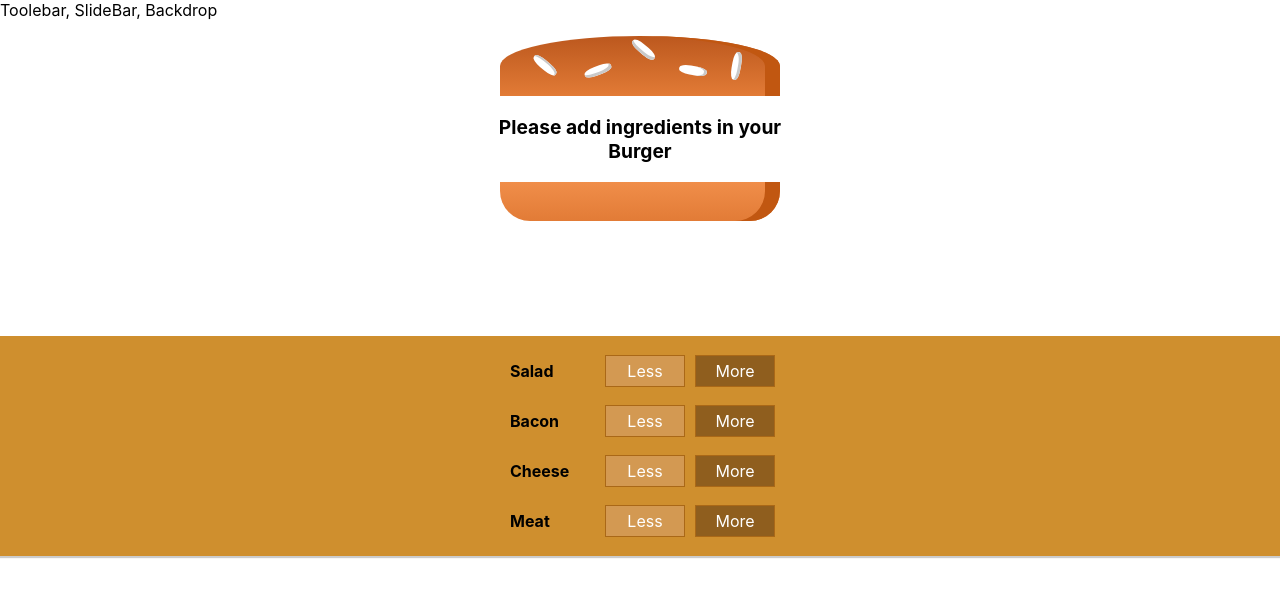
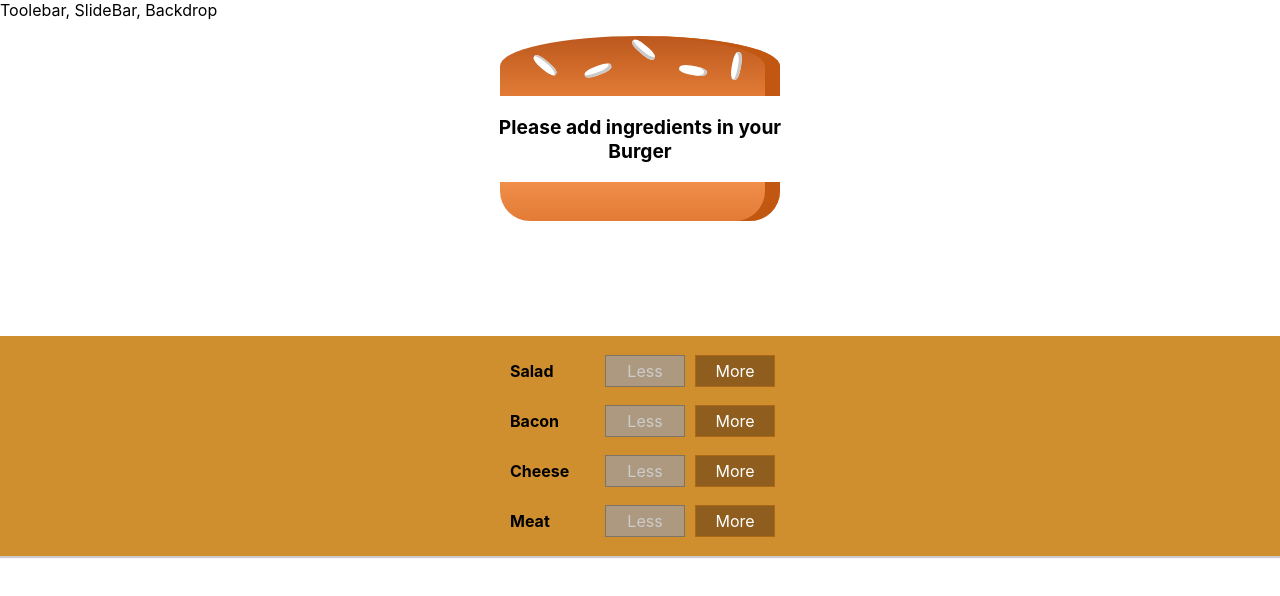
Before and after one commit to KGhising/BurgerBuilder, a React (Create React App) app: page / in a window 1280 px wide. Shown: the top 596 px of the page. Built offline with nearby package versions, Linux system fonts and the light colour scheme.

Commit message:
Implement add and remove ingredient from burger and disable buttton is no ingredient left

```diff
--- a/src/component/Burger/BuildControls/BuildControl/BuildControl.js
+++ b/src/component/Burger/BuildControls/BuildControl/BuildControl.js
@@ -5,8 +5,8 @@
 const buildControl = (props) => (
     <div className={classes.BuildControl}>
         <div className={classes.Label}>{props.label}</div>
-        <button className={classes.Less}>Less</button>
-        <button className={classes.More}>More</button>
+        <button className={classes.Less} onClick={props.removed} disabled={props.disabled}>Less</button>
+        <button className={classes.More} onClick={props.added}>More</button>
     </div>
 );
 
--- a/src/component/Burger/BuildControls/BuildControls.js
+++ b/src/component/Burger/BuildControls/BuildControls.js
@@ -13,7 +13,10 @@
 const buildControls = (props) => (
     <div className={classes.BuildControls}>
         {controls.map(ctrl => (
-            <BuildControl key={ctrl.label} label={ctrl.label} />
+            <BuildControl key={ctrl.label} label={ctrl.label} type={ctrl.type}
+            added={() => props.ingredientAdded(ctrl.type)}
+            removed={() => props.ingredientRemoved(ctrl.type)}
+            disabled={props.disabled[ctrl.type]} />
         ))}
     </div>
 );
--- a/src/container/BurgerBuilder/BurgerBuilder.js
+++ b/src/container/BurgerBuilder/BurgerBuilder.js
@@ -4,6 +4,12 @@
 import Burger from '../../component/Burger/Burger';
 import BuildControls from '../../component/Burger/BuildControls/BuildControls';
 
+const INGREDIENT_PRICES = {
+    salad: 1,
+    cheese: 1.5,
+    meat: 2,
+    bacon: 0.5
+}
 class BurgerBuidler extends Component{
     // you can also add constructor
     state = {
@@ -12,13 +18,56 @@
             bacon: 0,
             cheese: 0,
             meat: 0
+        },
+        totalPrice:  4,
+    }
+
+    // add ingredient
+    addIngredientHandler = (type) => {
+        const oldCount = this.state.ingredients[type];
+        const updatedCount = oldCount + 1;
+        const updatedIngredients = {
+            ...this.state.ingredients
+        };
+        updatedIngredients[type] = updatedCount;
+        const priceAddition = INGREDIENT_PRICES[type];
+        const oldPrice = this.state.totalPrice;
+        const newPrice = oldPrice + priceAddition;
+
+        this.setState({totalPrice: newPrice, ingredients: updatedIngredients, });
+    }
+
+    // remove ingredient
+    removeIngredientHandler = (type) => {
+        const oldCount = this.state.ingredients[type];
+        if(oldCount <= 0){
+            return;
         }
+        const updatedCount = oldCount - 1;
+        const updatedIngredients = {
+            ...this.state.ingredients
+        };
+        updatedIngredients[type] = updatedCount;
+        const priceDeduction = INGREDIENT_PRICES[type];
+        const oldPrice = this.state.totalPrice;
+        const newPrice = oldPrice - priceDeduction;
+
+        this.setState({totalPrice: newPrice, ingredients: updatedIngredients, });
     }
     render() {
+        const disabledInfo = {
+            ...this.state.ingredients
+        };
+
+        for(let key in disabledInfo){
+            disabledInfo[key] = disabledInfo[key] <= 0
+        }
         return (
             <Auxilary>
                 <Burger ingredients={this.state.ingredients} />
-                <BuildControls />
+                <BuildControls ingredientAdded={this.addIngredientHandler}
+                ingredientRemoved={this.removeIngredientHandler}
+                disabled={disabledInfo} />
             </Auxilary>
         );
     }
```
